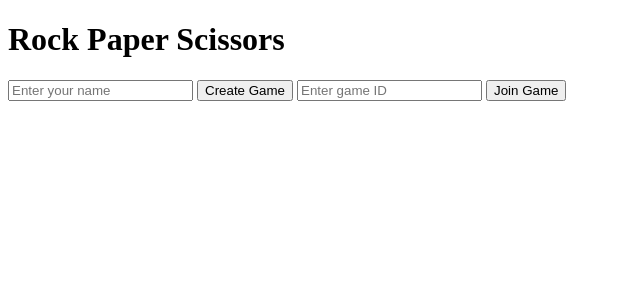
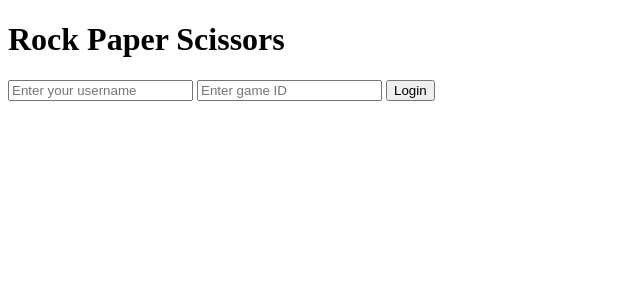
Before and after one commit to sy-contest/firebase-rps, a Flask app: page / in a window 1280 px wide. Shown: the top 300 px of the page, without its empty margins (0-640 px from the left). Run offline with Flask 3, Linux system fonts and the light colour scheme; parts of the project's set-up code (start-up, migrations or seed data) failed here and were passed over; some libraries are stand-ins or nearby versions.

Commit message:
login system

```diff
--- a/api/config.py
+++ b/api/config.py
@@ -6,6 +6,7 @@ def get_firebase_config():
         'apiKey': os.getenv('FIREBASE_API_KEY'),
         'authDomain': os.getenv('FIREBASE_AUTH_DOMAIN'),
         'projectId': os.getenv('FIREBASE_PROJECT_ID'),
+        'databaseURL': os.getenv('FIREBASE_DATABASE_URL'),
         'storageBucket': os.getenv('FIREBASE_STORAGE_BUCKET'),
         'messagingSenderId': os.getenv('FIREBASE_MESSAGING_SENDER_ID'),
         'appId': os.getenv('FIREBASE_APP_ID')
--- a/api/index.py
+++ b/api/index.py
@@ -1,6 +1,6 @@
 import os
 import json
-from flask import Flask, render_template, request, jsonify
+from flask import Flask, render_template, request, jsonify, session
 import firebase_admin
 from firebase_admin import credentials, db
 from dotenv import load_dotenv
@@ -17,122 +17,47 @@ firebase_admin.initialize_app(cred, {
     'databaseURL': os.getenv('FIREBASE_DATABASE_URL')
 })
 
+@app.route('/login', methods=['POST'])
+def login():
+    username = request.json.get('username')
+    game_id = request.json.get('game_id')
+
+    if not username or not game_id:
+        return jsonify({'success': False, 'message': 'Username and game ID are required'}), 400
+
+    game_ref = db.reference(f'games/{game_id}')
+    game = game_ref.get()
+
+    if not game:
+        return jsonify({'success': False, 'message': 'Invalid game ID'}), 404
+
+    if game['player1'] == username:
+        player = 'player1'
+    elif game['player2'] == username:
+        player = 'player2'
+    else:
+        return jsonify({'success': False, 'message': 'Username not associated with this game'}), 403
+
+    session['username'] = username
+    session['game_id'] = game_id
+    session['player'] = player
+
+    return jsonify({'success': True, 'player': player})
+
+@app.route('/make_choice', methods=['POST'])
+def make_choice():
+    if 'username' not in session or 'game_id' not in session:
+        return jsonify({'success': False, 'message': 'Not logged in'}), 401
+
+    choice = request.json.get('choice')
+    game_id = session['game_id']
+    player = session['player']
+
+    # ... (rest of the make_choice logic)
+
 @app.route('/')
 def index():
     return render_template('index.html')
-
-@app.route('/create_game', methods=['POST'])
-def create_game():
-    try:
-        game_id = db.reference('games').push().key
-        db.reference(f'games/{game_id}').set({
-            'player1': request.json['player_name'],
-            'player2': None,
-            'player1_choice': None,
-            'player2_choice': None,
-            'player1_score': 0,
-            'player2_score': 0,
-            'status': 'waiting'
-        })
-        app.logger.info(f"Created game: {game_id}")
-        return jsonify({'success': True, 'game_id': game_id})
-    except Exception as e:
-        app.logger.error(f"Error in create_game: {str(e)}", exc_info=True)
-        return jsonify({'success': False, 'message': 'An error occurred while creating the game'}), 500
-
-@app.route('/join_game', methods=['POST'])
-def join_game():
-    try:
-        game_id = request.json['game_id']
-        player_name = request.json['player_name']
-
-        game_ref = db.reference(f'games/{game_id}')
-        game = game_ref.get()
-
-        if not game:
-            return jsonify({'success': False, 'message': 'Game not found'}), 404
-
-        if game['status'] != 'waiting':
-            return jsonify({'success': False, 'message': 'Game is already full'}), 400
-
-        game_ref.update({
-            'player2': player_name,
-            'status': 'playing'
-        })
-        return jsonify({'success': True})
-    except Exception as e:
-        app.logger.error(f"Error in join_game: {str(e)}", exc_info=True)
-        return jsonify({'success': False, 'message': 'An error occurred while joining the game'}), 500
-
-@app.route('/make_choice', methods=['POST'])
-def make_choice():
-    try:
-        app.logger.info(f"Received make_choice request: {request.json}")
-        game_id = request.json.get('game_id')
-        player = request.json.get('player')
-        choice = request.json.get('choice')
-
-        if not all([game_id, player, choice]):
-            missing = [k for k, v in {'game_id': game_id, 'player': player, 'choice': choice}.items() if not v]
-            raise ValueError(f"Missing required fields: {', '.join(missing)}")
-
-        app.logger.info(f"Updating game {game_id} for {player} with choice {choice}")
-        game_ref = db.reference(f'games/{game_id}')
-        game = game_ref.get()
-
-        if not game:
-            raise ValueError(f"Game with ID {game_id} not found")
-
-        app.logger.info(f"Current game state: {game}")
-
-        # Remove the check for player's turn, allowing both to choose simultaneously
-
-        game_ref.child(f'{player}_choice').set(choice)
-
-        app.logger.info(f"Fetching updated game data")
-        game = game_ref.get()
-        app.logger.info(f"Updated game data: {game}")
-
-        if game.get('player1_choice') and game.get('player2_choice'):
-            app.logger.info("Both players have made their choices")
-            round_winner = determine_winner(game['player1_choice'], game['player2_choice'])
-            app.logger.info(f"Round winner: {round_winner}")
-
-            if round_winner != 'tie':
-                new_score = game.get(f'{round_winner}_score', 0) + 1
-                app.logger.info(f"Updating {round_winner} score to {new_score}")
-                game_ref.child(f'{round_winner}_score').set(new_score)
-
-            if game.get(f'{round_winner}_score', 0) >= 2:
-                app.logger.info(f"Game finished, winner: {round_winner}")
-                game_ref.update({
-                    'status': 'finished',
-                    'winner': round_winner
-                })
-            else:
-                app.logger.info("Resetting choices for next round")
-                game_ref.update({
-                    'player1_choice': None,
-                    'player2_choice': None
-                })
-
-        return jsonify({'success': True})
-    except ValueError as ve:
-        app.logger.error(f"ValueError in make_choice: {str(ve)}", exc_info=True)
-        return jsonify({'success': False, 'message': str(ve)}), 400
-    except Exception as e:
-        app.logger.error(f"Error in make_choice: {str(e)}", exc_info=True)
-        return jsonify({'success': False, 'message': str(e)}), 500
-
-def determine_winner(choice1, choice2):
-    if choice1 == choice2:
-        return 'tie'
-    elif (choice1 == 'rock' and choice2 == 'scissors') or \
-         (choice1 == 'scissors' and choice2 == 'paper') or \
-         (choice1 == 'paper' and choice2 == 'rock'):
-        return 'player1'
-    else:
-        return 'player2'
 
 @app.route('/config')
 def config():
--- a/static/script.js
+++ b/static/script.js
@@ -1,7 +1,6 @@
 let database;
 let currentGameId = null;
 let currentPlayer = null;
-let playerScores = { player1: 0, player2: 0 };
 
 // Fetch Firebase config from server
 fetch('/config')
@@ -14,76 +13,45 @@ fetch('/config')
     .catch(error => console.error('Error loading Firebase config:', error));
 
 function initializeEventListeners() {
-    document.getElementById('create-game').addEventListener('click', createGame);
-    document.getElementById('join-game').addEventListener('click', joinGame);
+    document.getElementById('login-button').addEventListener('click', login);
 
     document.querySelectorAll('.choice').forEach(button => {
         button.addEventListener('click', () => confirmChoice(button.dataset.choice));
     });
 }
 
-function createGame() {
-    const playerName = document.getElementById('player-name').value;
-    if (!playerName) {
-        alert('Please enter your name');
+function login() {
+    const username = document.getElementById('username').value;
+    const gameId = document.getElementById('game-id').value;
+
+    if (!username || !gameId) {
+        alert('Please enter both username and game ID');
         return;
     }
 
-    fetch('/create_game', {
+    fetch('/login', {
         method: 'POST',
         headers: {
             'Content-Type': 'application/json',
         },
-        body: JSON.stringify({ player_name: playerName }),
-    })
-    .then(response => response.json())
-    .then(data => {
-        if (data.success) {
-            currentGameId = data.game_id;
-            currentPlayer = 'player1';
-            document.getElementById('current-game-id').textContent = currentGameId;
-            document.getElementById('player1-name').textContent = playerName;
-            document.getElementById('game-setup').style.display = 'none';
-            document.getElementById('game-area').style.display = 'block';
-            listenForGameUpdates();
-        } else {
-            alert(data.message || 'Failed to create game');
-        }
-    })
-    .catch(error => {
-        console.error('Error:', error);
-        alert('An error occurred while creating the game');
-    });
-}
-
-function joinGame() {
-    const playerName = document.getElementById('player-name').value;
-    const gameId = document.getElementById('game-id').value;
-    if (!playerName || !gameId) {
-        alert('Please enter your name and game ID');
-        return;
-    }
-
-    fetch('/join_game', {
-        method: 'POST',
-        headers: {
-            'Content-Type': 'application/json',
-        },
-        body: JSON.stringify({ player_name: playerName, game_id: gameId }),
+        body: JSON.stringify({ username, game_id: gameId }),
     })
     .then(response => response.json())
     .then(data => {
         if (data.success) {
             currentGameId = gameId;
-            currentPlayer = 'player2';
+            currentPlayer = data.player;
+            document.getElementById('login-form').style.display = 'none';
+            document.getElementById('game-area').style.display = 'block';
             document.getElementById('current-game-id').textContent = currentGameId;
-            document.getElementById('player2-name').textContent = playerName;
-            document.getElementById('game-setup').style.display = 'none';
-            document.getElementById('game-area').style.display = 'block';
             listenForGameUpdates();
         } else {
-            alert(data.message);
+            alert(data.message || 'Failed to login');
         }
+    })
+    .catch(error => {
+        console.error('Error:', error);
+        alert('An error occurred while logging in');
     });
 }
 
--- a/templates/index.html
+++ b/templates/index.html
@@ -7,11 +7,10 @@
 </head>
 <body>
     <h1>Rock Paper Scissors</h1>
-    <div id="game-setup">
-        <input type="text" id="player-name" placeholder="Enter your name">
-        <button id="create-game">Create Game</button>
+    <div id="login-form">
+        <input type="text" id="username" placeholder="Enter your username">
         <input type="text" id="game-id" placeholder="Enter game ID">
-        <button id="join-game">Join Game</button>
+        <button id="login-button">Login</button>
     </div>
     <div id="game-area" style="display: none;">
         <h2>Game ID: <span id="current-game-id"></span></h2>
@@ -27,7 +26,6 @@
         </div>
         <div id="result"></div>
     </div>
-    <!-- Removed waiting-message div -->
     <script src="https://www.gstatic.com/firebasejs/8.10.0/firebase-app.js"></script>
     <script src="https://www.gstatic.com/firebasejs/8.10.0/firebase-database.js"></script>
     <script src="/static/script.js"></script>
```
Also changed, not shown: 1 other file.
